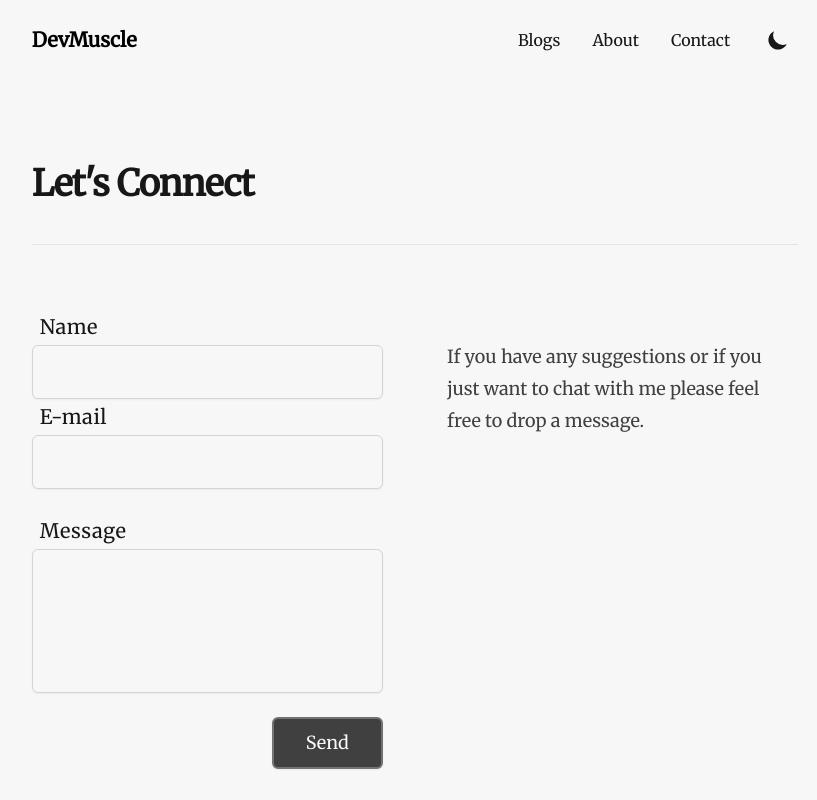
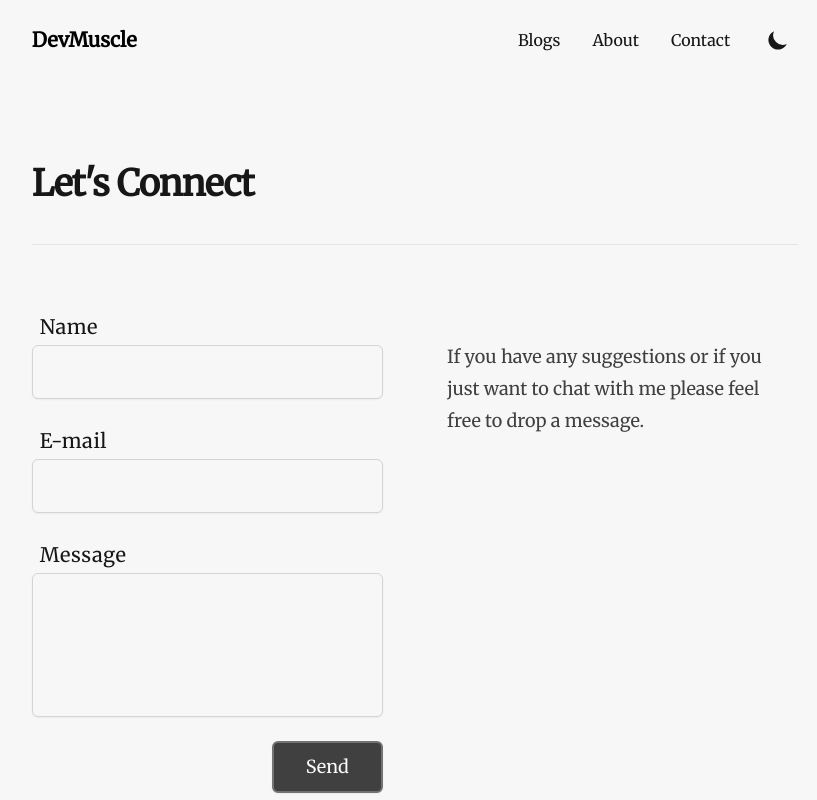
Before and after one commit to definite2/defneeroglu, a Next.js app: page /contact in a window 1280 px wide. Shown: the top 800 px of the page, without its empty margins (225-1042 px from the left). Built offline with nearby package versions, Linux system fonts and the light colour scheme.

Commit message:
fix spacing in contact form

```diff
--- a/src/components/Forms/ContactForm.js
+++ b/src/components/Forms/ContactForm.js
@@ -72,7 +72,6 @@ const ContactForm = () => {
           setAlertMessage(err.message)
           setSuccess(false)
         })
-
     }
   }
   return (
@@ -90,7 +89,7 @@ const ContactForm = () => {
       </AlertContainer>
       <form className="w-full">
         <div className="flex flex-wrap mb-6">
-          <div className="w-full ">
+          <div className="w-full">
             <Input
               id="name"
               type="text"
@@ -100,7 +99,9 @@ const ContactForm = () => {
               error={errors.name}
             />
           </div>
-          <div className="w-full  ">
+        </div>
+        <div className="flex flex-wrap mb-6">
+          <div className="w-full">
             <Input
               id="email"
               type="email"
```
Lines whose indentation alone changed are shown as unchanged.
